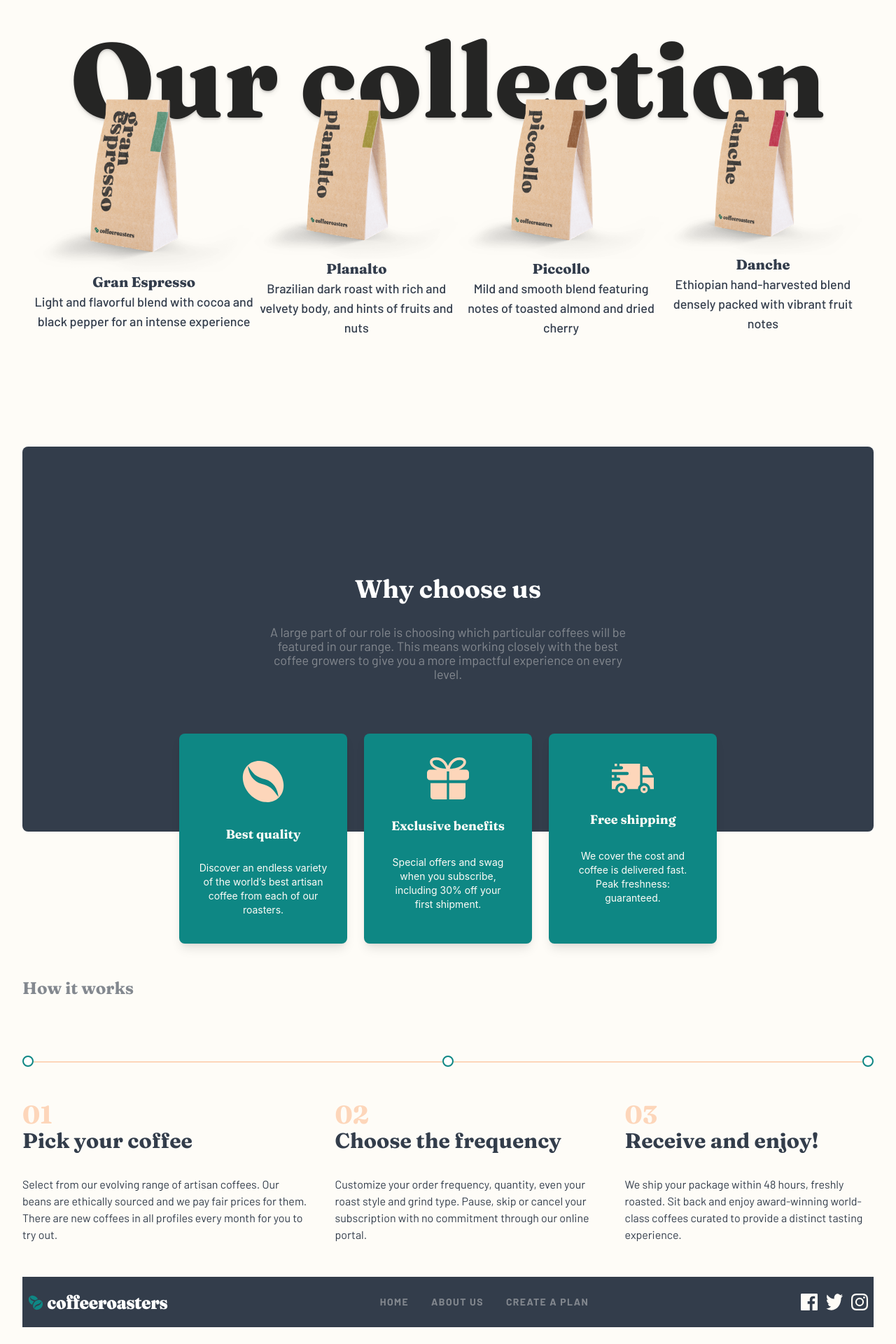
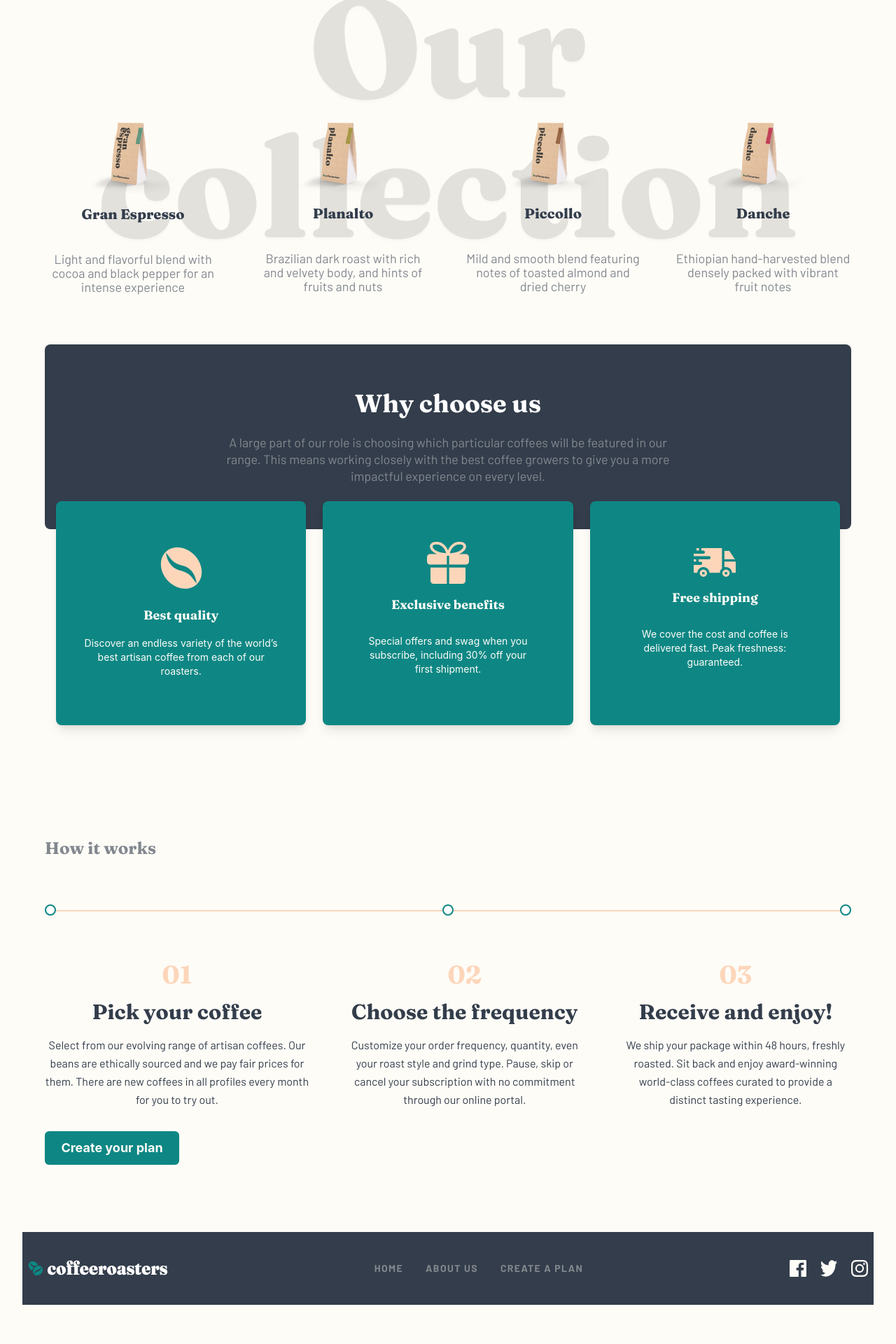
Before and after one commit to Sherinsedalo/coffee-subscription, a React (Vite) app: page / in a window 1280 px wide. Shown: the part 734-2654 px from the top of the page at 70% size. After the commit the page ends 2630 px from the top, so only its background shows below. Built offline with nearby package versions, Linux system fonts and the light colour scheme.

Commit message:
complete homepage

```diff
--- a/src/components/Home/CoffeeCollection.tsx
+++ b/src/components/Home/CoffeeCollection.tsx
@@ -1,64 +1,58 @@
 import { FC } from "react";
+import { coffeeItems } from "../../data/coffeeCollectionData";
 
 export const CoffeeCollection: FC = () => {
+
     return (
-        <section>
-            <div className='flex flex-col m-4 items-center'>
+        <section className="relative px-4 md:px-8 max-w-screen-xl mx-auto py-20 ">
 
-                <h1 className=" absolute font-fraunces text-black text-[150px] font-extrabold z-0 text-shadow-lg opacity-85">Our collection</h1>
-                <div className="flex  relative z-10 py-35  ">
-                    <div>
-                        <img src="src/assets/home/desktop/image-gran-espresso.png" />
-                        <h4 className="font-fraunces text-[#333D4C] font-extrabold text-xl">Gran Espresso</h4>
-                        <p className="font-barlow text-lg text-[#333D4C] font-medium">Light and flavorful blend with cocoa and black pepper for an intense experience</p>
+            <h1 className=" absolute top-8 left-1/2 transform -translate-x-1/2 font-fraunces text-black text-[40px] sm:text-[72px] md:text-[100px] lg:text-[160px] xl:text-[200px] font-extrabold z-0 text-shadow-lg opacity-10 text-center leading-none">Our collection</h1>
+
+            {/* Coffee options */}
+
+            <div className=" relative z-10 py-10 grid grid-cols-1 md:grid-cols-1 lg:grid-cols-4 gap-12 pt-20 md:pt-40 text-center ">
+                {coffeeItems.map((item) => (
+                    <div key={item.title} className="flex flex-col items-center">
+                        <img src={item.img} alt={item.title} className='mb-4 w-32 h-auto' />
+                        <h4 className="font-fraunces text-[#333D4C] text-xl font-extrabold mb-2">{item.title}</h4>
+                        <p className="text-[#83888F] font-barlow text-lg leading-5 py-8">{item.description}</p>
                     </div>
-                    <div>
-                        <img src="src/assets/home/desktop/image-planalto.png" />
-                        <h4 className="font-fraunces text-[#333D4C] font-extrabold text-xl">Planalto</h4>
-                        <p className="font-barlow text-lg text-[#333D4C] font-medium">  Brazilian dark roast with rich and velvety body, and hints of fruits and nuts</p>
-                    </div>
-                    <div>
-                        <img src="src/assets/home/desktop/image-piccollo.png" />
-                        <h4 className="font-fraunces text-[#333D4C] font-extrabold  text-xl">Piccollo</h4>
-                        <p className="font-barlow text-lg text-[#333D4C] font-medium">Mild and smooth blend featuring notes of toasted almond and dried cherry</p>
-                    </div>
-                    <div>
-                        <img src="src/assets/home/desktop/image-danche.png" />
-                        <h4 className="font-fraunces text-[#333D4C] font-extrabold  text-xl"> Danche</h4>
-                        <p className="font-barlow text-lg text-[#333D4C] font-medium">Ethiopian hand-harvested blend densely packed with vibrant fruit notes</p>
+                ))
+                }
 
-                    </div>
-                </div>
             </div>
 
-            <div className="relative pb-40">
-                <div className="bg-[#333D4B] rounded-lg z-0 h-[550px] flex flex-col justify-center items-center ">
-                    <div className="max-w-lg flex  flex-col">
-                        <h4 className="font-fraunces text-[#fff] text-4xl font-bold">Why choose us</h4>
-                        <p className='text-[#83888F] font-barlow text-lg leading-5 py-8'> A large part of our role is choosing which particular coffees will be featured
+
+            <div className="relative max-w-screen-xl mx-auto">
+                <div className="bg-[#333D4B] rounded-lg z-0 h-auto md-h-[550px] flex flex-col justify-center items-center text-center px-6 py-16 ">
+                    <div className="max-w-2xl">
+                        <h4 className="font-fraunces text-white text-3xl md:text-4xl font-bold">Why choose us</h4>
+                        <p className='text-[#83888F] font-barlow text-base md:text-lg  leading-6 mt-6'> A large part of our role is choosing which particular coffees will be featured
                             in our range. This means working closely with the best coffee growers to give
                             you a more impactful experience on every level.</p>
                     </div>
                 </div>
 
+                {/* Benefits cards */}
 
-                <div className=" absolute left-1/2 transform -translate-x-1/2 -bottom-3 px-4 z-10 ">
-                    <div className="flex justify-between  items-start gap-6 max-w-3xl mx-auto pb-3">
-                        <div className="flex flex-col bg-[#0E8784] justify-center items-center text-[#FEFCF7] h-[300px] w-80 p-6 text-center shadow-lg rounded-lg">
+                <div className="relative w-full px-4 mt-10 lg:-mt-10">
+                    <div className="grid grid-cols-1 lg:grid-cols-3 mx-auto gap-6 max-w-6xl mx-auto">
+
+                        <div className="flex flex-col bg-[#0E8784] justify-center items-center text-[#FEFCF7] h-[300px] w-full p-8 text-center shadow-lg rounded-lg sm:p-10 sm:max-w-md mx-auto sm:h-[320px]">
                             <img src="src/assets/home/desktop/icon-coffee-bean.svg" className="w-15 mb-6" />
-                            <h4 className="font-bold text-lg font-fraunces py-2 mb-4">Best quality</h4>
+                            <h4 className="font-bold text-lg font-fraunces  mb-4">Best quality</h4>
                             <p className=" text-sm  ">Discover an endless variety of the world’s best artisan coffee from each of our roasters.</p>
                         </div>
 
-                        <div className="flex flex-col bg-[#0E8784] justify-center items-center text-[#FEFCF7] h-[300px] w-80 p-6 text-center shadow-lg rounded-lg">
+                        <div className="flex flex-col bg-[#0E8784] justify-center items-center text-[#FEFCF7] h-[300px] w-full p-8 text-center shadow-lg rounded-lg sm:p-10 sm:max-w-md mx-auto sm:h-[320px]">
                             <img src="src/assets/home/desktop/icon-gift.svg" className="w-15 mb-4" />
-                            <h4 className="font-bold text-lg font-fraunces py-2 mb-2"> Exclusive benefits </h4>
+                            <h4 className="font-bold text-lg font-fraunces  mb-4"> Exclusive benefits </h4>
                             <p className="text-sm max-w-md p-3">Special offers and swag when you subscribe, including 30% off your first shipment.</p>
                         </div>
 
-                        <div className="flex flex-col bg-[#0E8784] justify-center items-center text-[#FEFCF7] h-[300px] w-80 p-6 text-center shadow-lg rounded-lg">
+                        <div className="flex flex-col bg-[#0E8784] justify-center items-center text-[#FEFCF7] h-[300px] w-full p-8 text-center shadow-lg rounded-lg sm:p-10 sm:max-w-md mx-auto sm:h-[320px]">
                             <img src="src/assets/home/desktop/icon-truck.svg" className="w-15 mb-4" />
-                            <h4 className="font-bold text-lg font-fraunces py-2 mb-2">Free shipping </h4>
+                            <h4 className="font-bold text-lg font-fraunces mb-4">Free shipping </h4>
                             <p className="text-sm max-w-md p-3"> We cover the cost and coffee is delivered fast. Peak freshness: guaranteed.</p>
                         </div>
                     </div>
--- a/src/components/Home/Footer.tsx
+++ b/src/components/Home/Footer.tsx
@@ -2,19 +2,21 @@ import { Link } from "react-router-dom";
 
 export const Footer: React.FC = () => {
     return (
-        <nav className="flex justify-between items-center py-6 px-2 max-w-screen-xl mx-auto bg-[#333D4B] mt-4 ">
-            <img src="src/assets/shared/desktop/logo-light.svg" alt="Coffee Bean" className="w-50" />
-            <ul className="flex space-x-8  font-barlow uppercase text-[#83888F] text-sm font-bold tracking-widest ">
+        <footer>
+        <nav className="flex flex-col h-80 lg:flex-row md:flex-row md:h-26 justify-between items-center py-6 px-2 max-w-screen-xl mx-auto bg-[#333D4B] lg:mt-4 ">
+            <img src="src/assets/shared/desktop/logo-light.svg" alt="Coffee Bean logo" className="w-50 mb-2 lg:mb-0" />
+            <ul className="flex flex-col justify-center items-center  space-y-4 lg:space-x-8 lg:space-y-0 lg:flex-row font-barlow uppercase text-[#83888F] text-sm font-bold tracking-widest ">
                 <li className="hover:text-[#FEFCF7] "><Link to="/">Home</Link></li>
                 <li className="hover:text-[#FEFCF7] "><Link to="/about">About us</Link></li>
                 <li className="hover:text-[#FEFCF7] "><Link to="/plan">Create a plan</Link></li>
             </ul>
 
-            <div className="flex gap-3">
-                <img src="src/assets/shared/desktop/icon-facebook.svg" />
-                <img src="src/assets/shared/desktop/icon-twitter.svg" />
-                <img src="src/assets/shared/desktop/icon-instagram.svg" />
+            <div className="flex gap-6 lg:gap-5 mt-4 lg:mt-0">
+                <img src="src/assets/shared/desktop/icon-facebook.svg" alt="Facebook logo" />
+                <img src="src/assets/shared/desktop/icon-twitter.svg" alt="Twitter logo"  />
+                <img src="src/assets/shared/desktop/icon-instagram.svg" alt="Instagram logo" />
             </div>
         </nav>
+       </footer>
     );
 };
--- a/src/components/Home/Hero.tsx
+++ b/src/components/Home/Hero.tsx
@@ -1,24 +1,17 @@
 import { FC } from 'react';
-import { Link } from 'react-router-dom';
-
+import { CreatePlanButton } from '../buttons/CreatePlanButton';
 
 export const Hero: FC = () => {
 
     return (
-        <section className='relative  bg-[url(/src/assets/home/desktop/image-hero-coffeepress.jpg)] bg-cover bg-center text-[#] h-[600px] text-[#FEFCF7] rounded-xl mt-8'>
-            <div className='flex flex-col items-start px-8 py-20 max-w-xl text-left'>
-                <h1 className='font-extrabold text-7xl font-fraunces '>Great coffee made simple.</h1>
-                <p className='font-barlow  text-lg py-8 '> Start your mornings with the world’s best coffees. Try our expertly curated artisan
+        <section className='relative bg-cover bg-center h-[600px] text-[#FEFCF7] rounded-xl mt-8 sm-h[500px] md:h-[550px] bg-[url(/src/assets/home/desktop/image-hero-coffeepress.jpg)] sm:bg-[url(/src/assets/home/mobile/image-hero-coffeepress.jpg)] md:bg-[url(/src/assets/home/tablet/image-hero-coffeepress.jpg)]'>
+            <div className='flex flex-col items-start px-6 py-16 max-w-xl text-left sm:px-4 md:px-10'>
+                <h1 className='font-extrabold text-4xl font-fraunces sm:text-3xl md:text-5xl lg:text-7xl'>Great coffee made simple.</h1>
+                <p className='font-barlow  text-base py-6 md:text-lg '> Start your mornings with the world’s best coffees. Try our expertly curated artisan
                     coffees from our best roasters delivered directly to your door, at your schedule.
                 </p>
-
-                <button className='bg-[#0E8784] hover:bg-[#66D2CF] rounded-md h-[56px] w-[217px] font-bold text-lg '><Link to='/plan'>Create your plan</Link></button>
+               <CreatePlanButton/>
             </div>
-
-
         </section>
     )
-
-
-
 }
--- a/src/components/Home/OrderGuide.tsx
+++ b/src/components/Home/OrderGuide.tsx
@@ -1,42 +1,49 @@
 import { FC } from "react";
+import { CreatePlanButton } from "../buttons/CreatePlanButton";
 
 export const OrderGuide: FC = () => {
    return (
-      <section>
-         <h4 className="font-fraunces text-[#83888F] font-bold text-2xl py-12 flex flex-col text-left">How it works</h4>
+      <section className="max-w-screen-xl mx-auto px-4 md:px-8 py-20">
+         <h4 className="font-fraunces text-[#83888F] font-bold text-2xl mb-16 md:text-left ">How it works</h4>
          <div className="mt-8 mb-12">
 
-            <div className="relative h-4">
+            {/* Timeline dots */}
+
+            <div className="relative h-4 mb-16 hidden md:block">
                <div className="absolute top-2 left-0 right-0 h-0.5 bg-[#FDD6BA]"></div>
                <div className="absolute top-0 left-0 w-full flex justify-between">
-                  <span className="w-4 h-4 border-2 border-[#0E8784]  bg-white rounded-full"></span>
+                  <span className="w-4 h-4 border-2 border-[#0E8784] bg-white rounded-full"></span>
                   <span className="w-4 h-4 border-2 border-[#0E8784] bg-white rounded-full"></span>
                   <span className="w-4 h-4 border-2 border-[#0E8784] bg-white rounded-full"></span>
                </div>
             </div>
          </div>
-         <div className="flex text-left gap-10">
+         {/* Ordering steps */}
+         <div className="flex flex-col md:flex-row gap-12">
             <div>
-               <p className="font-fraunces text-[#FDD6BA] font-bold text-4xl">01</p>
-               <h3 className="font-fraunces text-[#333D4B] text-3xl font-bold">Pick your coffee</h3>
-               <p className='font-barlow text-[#333D4B] text-md py-8'> Select from our evolving range of artisan coffees. Our beans are ethically
+               <p className="font-fraunces text-[#FDD6BA] font-bold text-4xl mb-4">01</p>
+               <h3 className="font-fraunces text-[#333D4B] text-2xl md:text-3xl font-bold mb-4">Pick your coffee</h3>
+               <p className='font-barlow text-[#333D4B] text-md md:text-base leading-relaxed'> Select from our evolving range of artisan coffees. Our beans are ethically
                   sourced and we pay fair prices for them. There are new coffees in all profiles
                   every month for you to try out.</p>
             </div>
             <div>
-               <p className="font-fraunces text-[#FDD6BA] font-bold text-4xl">02</p>
-               <h3 className="font-fraunces text-[#333D4B] text-3xl font-bold"> Choose the frequency</h3>
-               <p className='font-barlow text-[#333D4B] text-md py-8'>  Customize your order frequency, quantity, even your roast style and grind type.
+               <p className="font-fraunces text-[#FDD6BA] font-bold text-4xl mb-4">02</p>
+               <h3 className="font-fraunces text-[#333D4B] text-2xl md:text-3xl font-bold mb-4"> Choose the frequency</h3>
+               <p className='font-barlow text-[#333D4B] text-md md:text-base leading-relaxed'>  Customize your order frequency, quantity, even your roast style and grind type.
                   Pause, skip or cancel your subscription with no commitment through our online portal.</p>
             </div>
             <div>
-               <p className="font-fraunces text-[#FDD6BA] font-bold text-4xl">03</p>
-               <h3 className="font-fraunces text-[#333D4B] text-3xl font-bold">Receive and enjoy!</h3>
-               <p className='font-barlow text-[#333D4B] text-md py-8'> We ship your package within 48 hours, freshly roasted. Sit back and enjoy award-winning
+               <p className="font-fraunces text-[#FDD6BA] font-bold text-4xl mb-4">03</p>
+               <h3 className="font-fraunces text-[#333D4B] text-2xl md:text-3xl font-bold mb-4">Receive and enjoy!</h3>
+               <p className='font-barlow text-[#333D4B] text-md md:text-base leading-relaxed'> We ship your package within 48 hours, freshly roasted. Sit back and enjoy award-winning
                   world-class coffees curated to provide a distinct tasting experience.
                </p>
             </div>
          </div>
+         <div className="mt-8 lg:text-left">
+            <CreatePlanButton />
+         </div>
       </section>
    )
 }
--- a/src/components/Home/navbar.tsx
+++ b/src/components/Home/navbar.tsx
@@ -1,14 +1,40 @@
 import { Link } from "react-router-dom";
+import { useState } from "react";
 
 export const Navbar: React.FC = () => {
+
+  const [isOpen, setIsOpen] = useState(false);
+
+
+
   return (
+    <header className="bg-white shadow-md  md:shadow-none">
       <nav className="flex justify-between items-center py-4 px-8 max-w-screen-xl mx-auto  ">
-      <img src="src/assets/shared/desktop/logo.svg" alt="Coffee Bean" className="w-50" />
-      <ul className="flex space-x-8  font-barlow uppercase text-[#333D4B] text-sm font-bold tracking-widest ">
+        <img src="src/assets/shared/desktop/logo.svg" alt="Coffee Bean logo" className="w-50" />
+
+        <ul className="hidden md:flex space-x-8  font-barlow uppercase text-[#333D4B] text-sm font-bold tracking-widest ">
           <li className="hover:text-[#83888F] "><Link to="/">Home</Link></li>
           <li className="hover:text-[#83888F] "><Link to="/about">About us</Link></li>
           <li className="hover:text-[#83888F]  "><Link to="/plan">Create a plan</Link></li>
         </ul>
+
+        <button onClick={() => setIsOpen(!isOpen)} className="md:hidden focus:outline-none z-50" aria-label="Toggle menu" >
+          <img src={isOpen ? '/src/assets/shared/mobile/icon-close.svg' : '/src/assets/shared/mobile/icon-hamburger.svg'}
+            alt={isOpen ? 'Close menu' : 'Open menu'}
+            className="w-6 h-6"
+          />
+        </button>
       </nav>
+
+      {isOpen && (
+        <ul className="md:hidden absolute top-20 left-0 right-0 bg-white shadow-md z-40 flex flex-col items-center space-y-6 text-lg py-6 font-barlow uppercase text-[#333D4B] font-bold tracking-widest ">
+          <li className="hover:text-[#83888F] "><Link to="/" onClick={() => setIsOpen(false)}>Home</Link></li>
+          <li className="hover:text-[#83888F] "><Link to="/about" onClick={() => setIsOpen(false)}>About us</Link></li>
+          <li className="hover:text-[#83888F]  "><Link to="/plan" onClick={() => setIsOpen(false)}>Create a plan</Link></li>
+        </ul>
+      )}
+
+    </header>
+
   );
 };
--- /dev/null
+++ b/src/components/buttons/CreatePlanButton.tsx
@@ -0,0 +1,10 @@
+import { Link } from "react-router-dom";
+
+export const CreatePlanButton: React.FC = () => {
+    return (
+        <Link to='/plan'>
+            <button className='bg-[#0E8784] hover:bg-[#66D2CF] rounded-md h-12 w-48 font-bold text-base md:text-lg focus:outline-none focus:ring-2 focus:ring-[#66D2CF] text-[#FEFCF7] '> Create your plan </button>
+        </Link>
+
+    )
+}
--- /dev/null
+++ b/src/data/coffeeCollectionData.ts
@@ -0,0 +1,28 @@
+export const coffeeItems = [
+  {
+    img: "src/assets/home/desktop/image-gran-espresso.png",
+    title: "Gran Espresso",
+    description:
+      "Light and flavorful blend with cocoa and black pepper for an intense experience",
+  },
+
+  {
+    img: "src/assets/home/desktop/image-planalto.png",
+    title: "Planalto",
+    description:
+      "Brazilian dark roast with rich and velvety body, and hints of fruits and nuts",
+  },
+
+  {
+    img: "src/assets/home/desktop/image-piccollo.png",
+    title: "Piccollo",
+    description:
+      "Mild and smooth blend featuring notes of toasted almond and dried cherry",
+  },
+  {
+    img: "src/assets/home/desktop/image-danche.png",
+    title: "Danche",
+    description:
+      "Ethiopian hand-harvested blend densely packed with vibrant fruit notes",
+  },
+];
```
Also changed, not shown: src/App.tsx (+6 -5 lines). Lines whose indentation alone changed are shown as unchanged.
